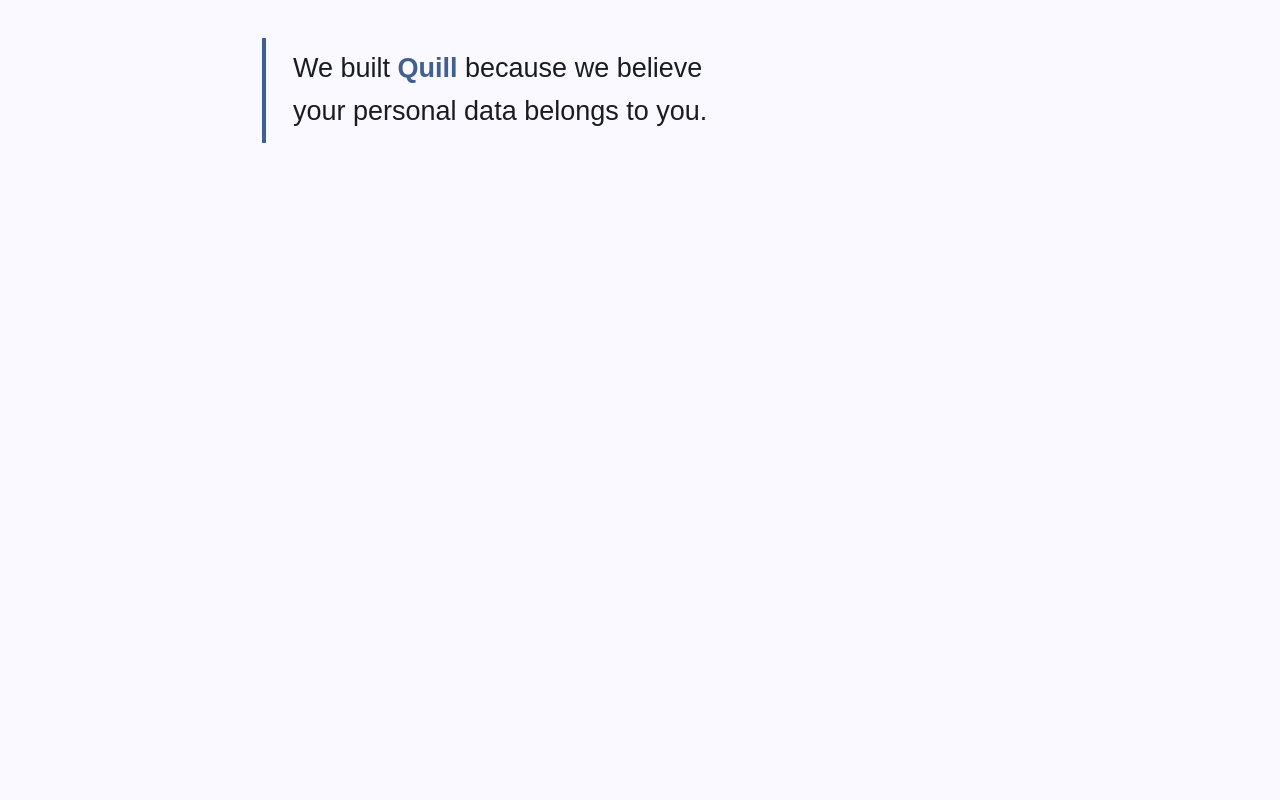
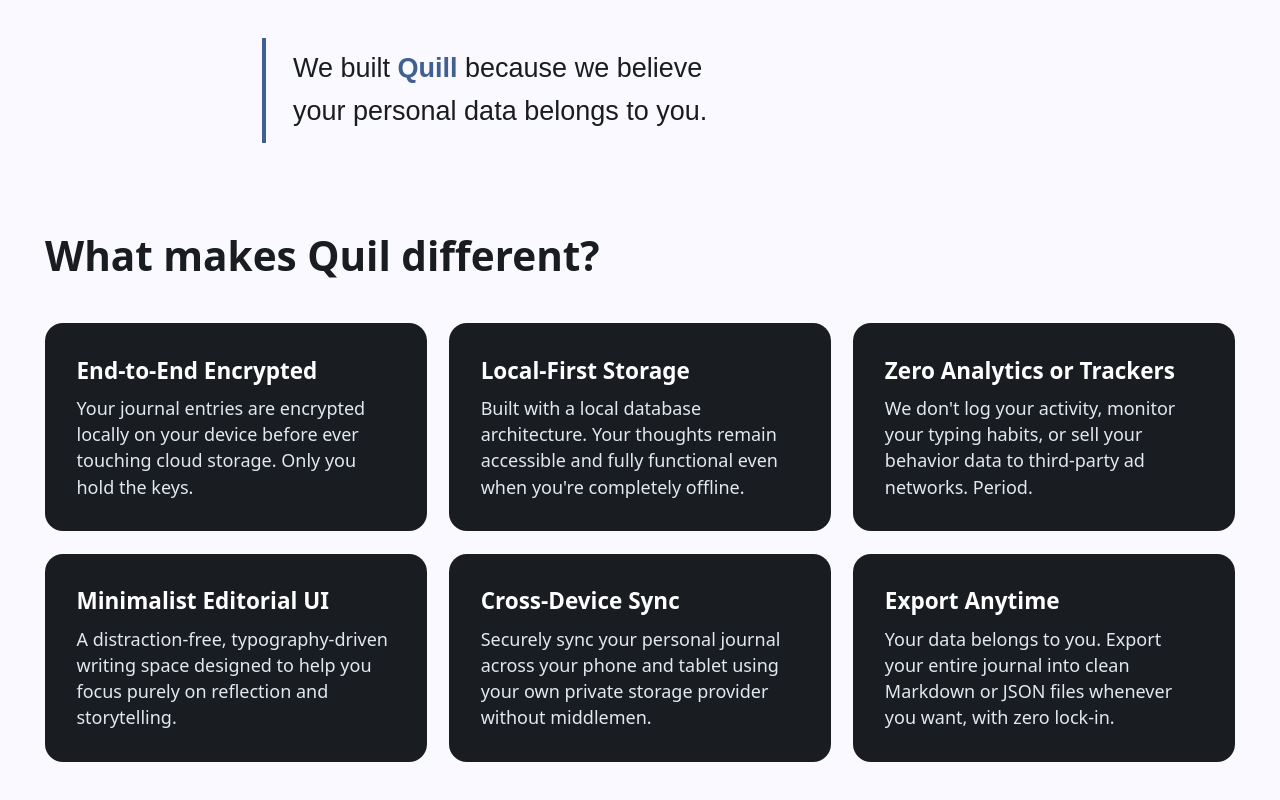
Before and after one commit to QuillJournal/quill-website, a React (Vite) app: page / in a window 1280 px wide. Shown: the part 788-1588 px from the top of the page. Before the commit the page ends 976 px from the top, so only its background shows below. Built offline with nearby package versions, Linux system fonts and the light colour scheme.

Commit message:
feat: add feature cards grid section

```diff
--- a/src/App.jsx
+++ b/src/App.jsx
@@ -1,8 +1,8 @@
-
 import Hero from './components/Hero'
+import Features from './components/Features'
 
 function App() {
- return <div className='p-10'><Hero/></div>
+ return <div className='p-10'><Hero/><Features/></div>
 }
 
 export default App
--- /dev/null
+++ b/src/components/FeatureCard.jsx
@@ -0,0 +1,10 @@
+function FeatureCard({ title, content }) {
+  return (
+    <div className="p-7 bg-card rounded-2xl">
+      <h2 className="text-xl font-semibold text-[white] mb-2">{title}</h2>
+      <p className="text-slate-200">{content}</p>
+    </div>
+  );
+}
+
+export default FeatureCard;
--- /dev/null
+++ b/src/components/Features.jsx
@@ -0,0 +1,47 @@
+import FeatureCard from "./FeatureCard";
+const FEATURES = [
+  {
+    title: "End-to-End Encrypted",
+    content:
+      "Your journal entries are encrypted locally on your device before ever touching cloud storage. Only you hold the keys.",
+  },
+  {
+    title: "Local-First Storage",
+    content:
+      "Built with a local database architecture. Your thoughts remain accessible and fully functional even when you're completely offline.",
+  },
+  {
+    title: "Zero Analytics or Trackers",
+    content:
+      "We don't log your activity, monitor your typing habits, or sell your behavior data to third-party ad networks. Period.",
+  },
+  {
+    title: "Minimalist Editorial UI",
+    content:
+      "A distraction-free, typography-driven writing space designed to help you focus purely on reflection and storytelling.",
+  },
+  {
+    title: "Cross-Device Sync",
+    content:
+      "Securely sync your personal journal across your phone and tablet using your own private storage provider without middlemen.",
+  },
+  {
+    title: "Export Anytime",
+    content:
+      "Your data belongs to you. Export your entire journal into clean Markdown or JSON files whenever you want, with zero lock-in.",
+  },
+];
+function Features() {
+  return (
+    <div className="mt-20">
+      <h2 className="text-4xl font-semibold">What makes Quil different?</h2>
+      <div className="flex flex-col sm:grid grid-cols-2 md:grid-cols-3 gap-5 mt-10">
+        {FEATURES.map((f) => (
+          <FeatureCard title={f.title} content={f.content} />
+        ))}
+      </div>
+    </div>
+  );
+}
+
+export default Features;
--- a/src/index.css
+++ b/src/index.css
@@ -6,9 +6,10 @@
   --color-text: #191c20;
   --color-text-muted: #44474e;
   --color-accent: #415f91;
-  --color-danger: #93000A;
+  --color-danger: #93000a;
   --color-border: #e3e6ea;
   --color-primary: #284777;
+  --color-card: #191C20;
 
   --font-jakarta: "Plus Jakarta Sans", sans-serif;
   --animate-move-rotate: moveRotate 3s linear infinite;
```
